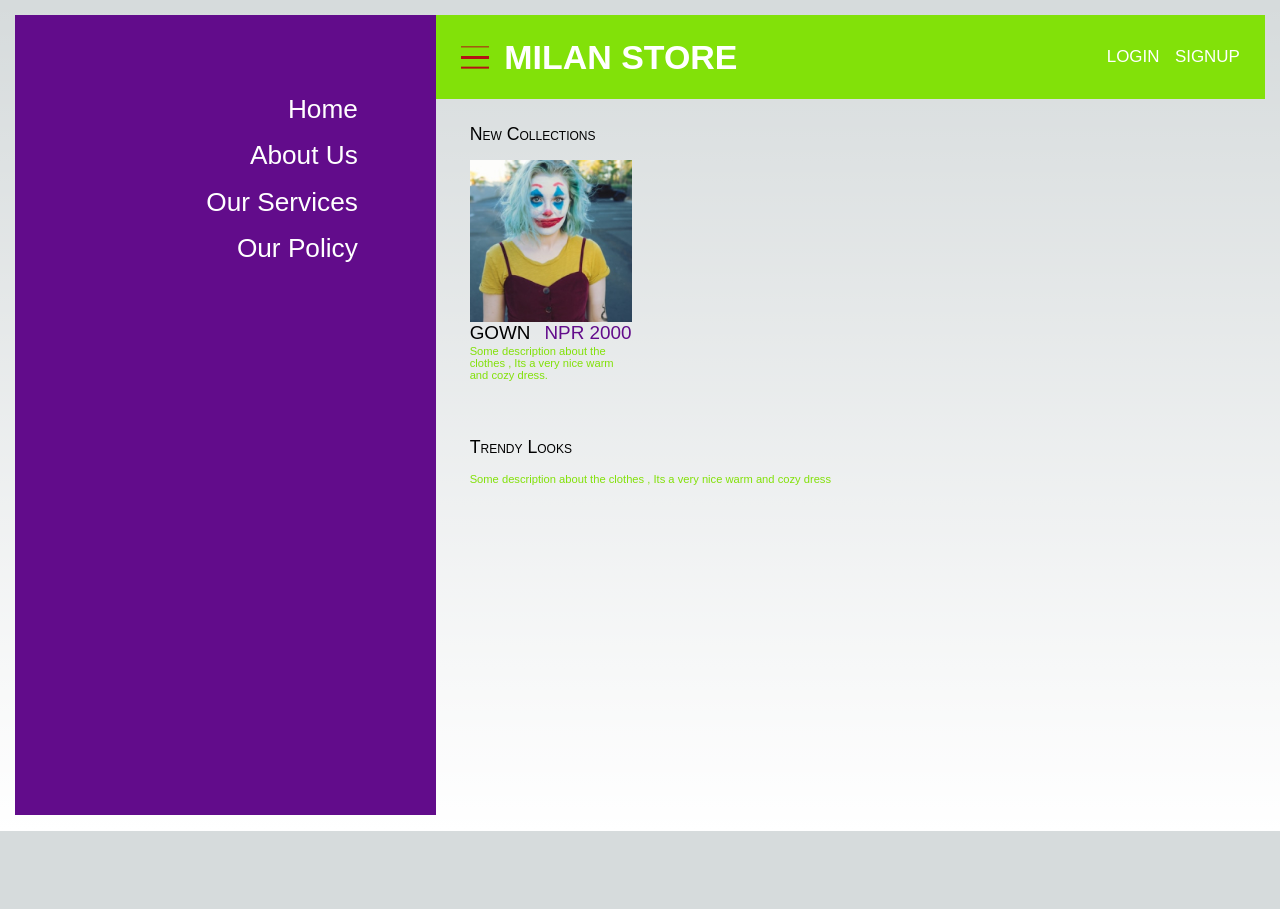
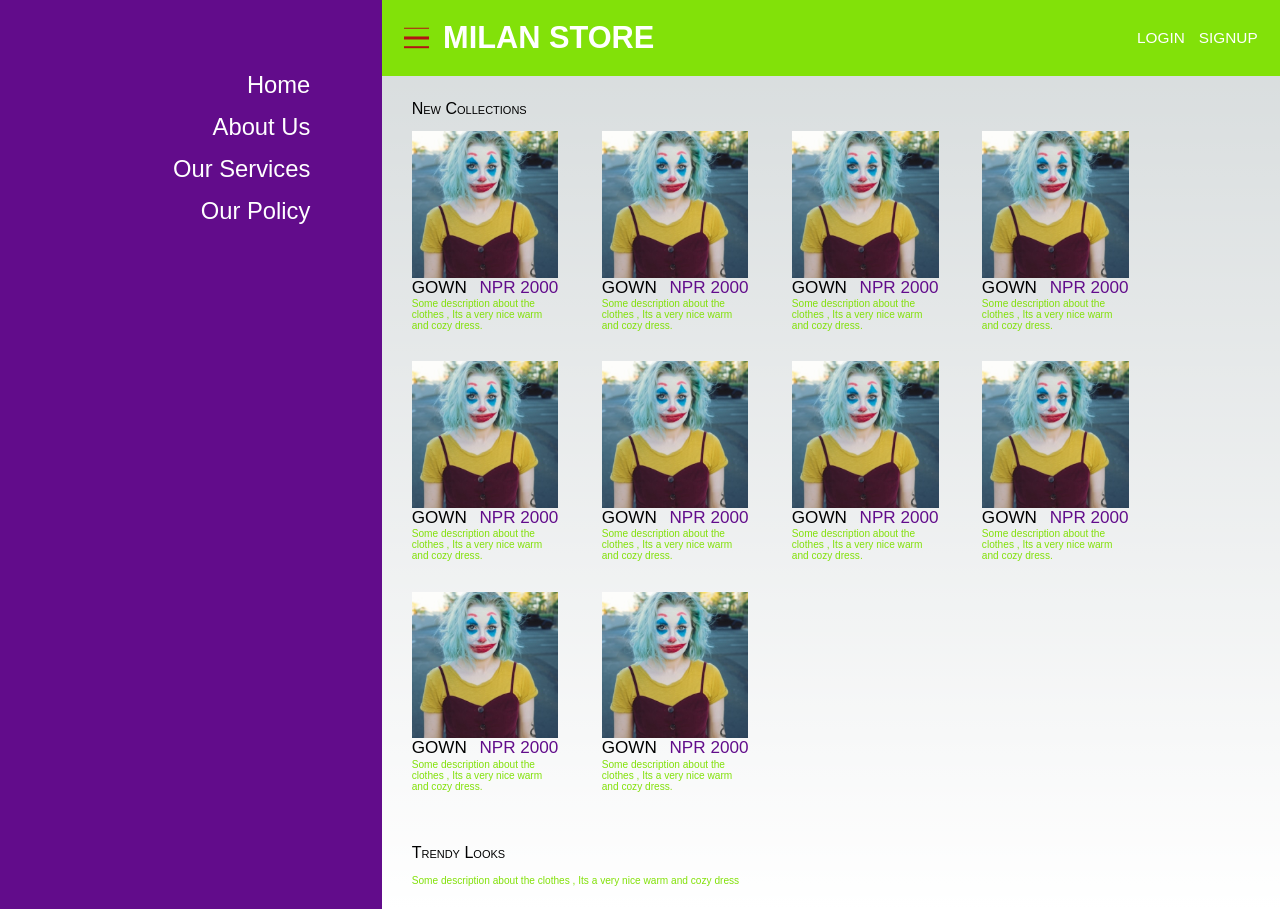
Before and after one commit to basmil159/Store-practice, a Next.js app: page / in a window 1280 px wide. Before the commit the page ends 831 px from the top, so only its background shows below. Built offline with nearby package versions, Linux system fonts and the light colour scheme.

Commit message:
made the nav icon working

```diff
--- a/pages/index.tsx
+++ b/pages/index.tsx
@@ -2,9 +2,25 @@ import Head from 'next/head'
 import jokerImg from '../public/joker.jpg'
 import { Inter } from 'next/font/google'
 import styles from '@/styles/Home.module.css'
+import { useState } from 'react'
 
 const inter = Inter({ subsets: ['latin'] })
 export default function Home() {
+  const [openNav, setOpenNav] = useState(true)
+  const toggleNavBar = () => {
+    let mainElement = document.getElementById('main')
+    let sidebar = document.getElementById('sidebar')
+    setOpenNav(!openNav)
+    openNav
+      ? (
+          (mainElement.style.gridTemplateColumns = '0 1fr'),
+          (sidebar.style.padding = '0 0'),
+        )
+      : (
+        (mainElement.style.gridTemplateColumns = '54.6rem 1fr'),
+        (sidebar.style.padding = '10.2rem'),
+      )
+  }
   return (
     <>
       <Head>
@@ -13,8 +29,8 @@ export default function Home() {
         <meta name='viewport' content='width=device-width, initial-scale=1' />
         <link rel='icon' href='/favicon.ico' />
       </Head>
-      <main className={styles.main}>
-        <nav className={styles.nav}>
+      <main id='main' className={styles.main}>
+        <nav id='sidebar' className={styles.nav}>
           <ul>
             <li>Home</li>
             <li>About Us</li>
@@ -24,7 +40,15 @@ export default function Home() {
         </nav>
         <header className={styles.header}>
           <div className={styles.headerComp}>
-            <div className={styles.hamIcon}></div>
+            <div className={styles.menuToggler} onClick={() => {
+                toggleNavBar()
+              }}>
+
+            <span
+              className={styles.hamIcon}
+
+              ></span>
+              </div>
             <h1>Milan Store</h1>
           </div>
           <div className={styles.headerComp}>
@@ -36,17 +60,19 @@ export default function Home() {
           <div className={styles.newCollections}>
             <h2>New Collections</h2>
             <div className={styles.products}>
-              <div className={styles.product}>
+              {[...Array(10)].map((e, i) => (
+                <div className={styles.product} key={i}>
                   <img src={jokerImg.src} alt='Joker Image' />
                   <div className={styles.productDetail}>
                     <span className={styles.productTitle}>Gown</span>
                     <span className={styles.productPrice}>NPR 2000</span>
                   </div>
                   <span className={styles.productDescription}>
-                  Some description about the clothes , Its a very nice warm and
-                  cozy dress.
+                    Some description about the clothes , Its a very nice warm
+                    and cozy dress.
                   </span>
                 </div>
+              ))}
             </div>
           </div>
           <div className={styles.trendylooks}>
--- a/styles/Home.module.css
+++ b/styles/Home.module.css
@@ -3,8 +3,8 @@
   grid-template-columns: 54.6rem 1fr;
   grid-template-rows: 10.9rem 1fr;
   gap: 0px;
-  padding: 2rem;
   min-height: 100vh;
+  transition: grid-template-columns 0.5s;
 }
 
 .header,
@@ -13,21 +13,26 @@
 }
 
 .nav {
+  transition: padding 0.8s;
   grid-row: -1/1;
   grid-column: 1/2;
   padding: 10.2rem;
-  height: 100vh;
   font-weight: 300;
   font-size: 3.4rem;
   line-height: 4rem;
   background: #620c8b;
-  text-align: end;
+  overflow: hidden;
 }
 .nav ul {
   list-style-type: none;
   color: #fff;
 }
 
+.nav ul li {
+  width: max-content;
+  margin: auto;
+  margin-right: 0;
+}
 .nav ul li:not(:first-child) {
   padding-top: 2rem;
 }
@@ -67,14 +72,21 @@
 }
 
 /* styling hamburger menu */
+
+.menuToggler {
+  height: 3.6rem;
+  width: 3.6rem;
+}
+
 .hamIcon,
 .hamIcon::before,
 .hamIcon::after {
-  width: 3.6rem;
+  width: 100%;
   height: 0.5rem;
   position: relative;
   display: flex;
   flex-direction: column;
+  translate: 0 1.5rem;
   background: #b31313;
 }
 
@@ -91,6 +103,7 @@
 }
 
 .mainContainer {
+  transition: all 0.2s ease;
   display: flex;
   flex-direction: column;
   gap: 7.3rem;
@@ -115,6 +128,7 @@
 }
 
 .products {
+  transition: all 0.2s ease;
   display: flex;
   flex-wrap: wrap;
   column-gap: 6.2rem;
--- a/styles/globals.css
+++ b/styles/globals.css
@@ -83,7 +83,7 @@ html,
 body {
   max-width: 100vw;
   overflow-x: hidden;
-  font-size: 48.2%;
+  font-size: 43.68%;
   font-family: sans-serif;
 }
 
```
Lines whose indentation alone changed are shown as unchanged.
